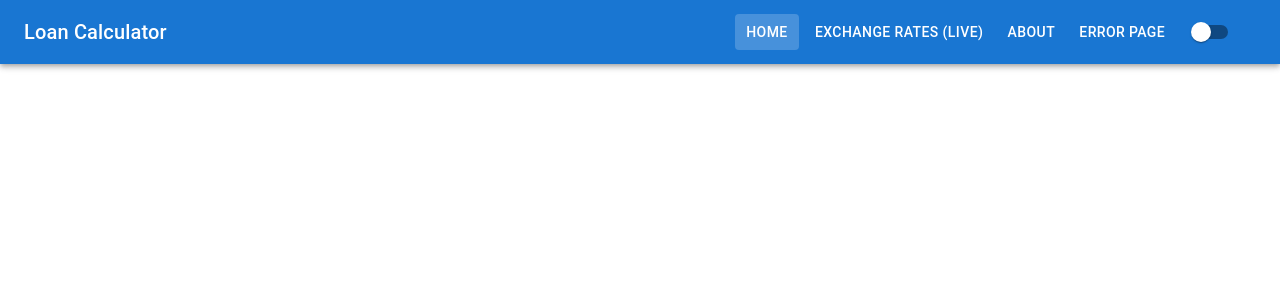
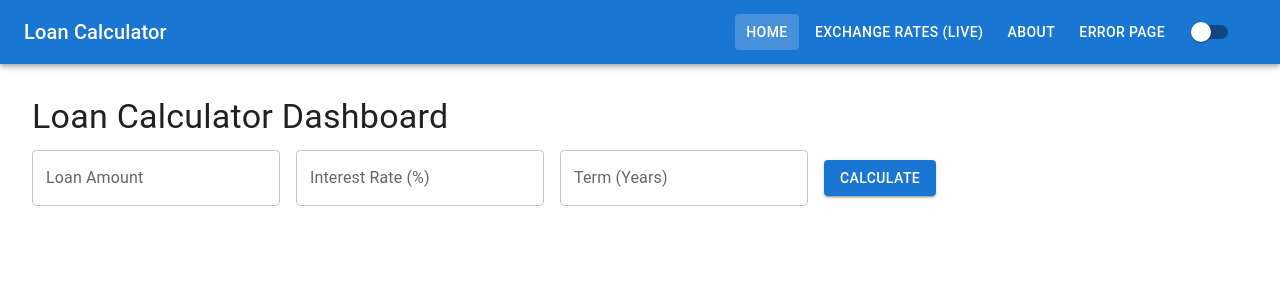
Before and after one commit to rishigovind-tech/Loan-Calculator, a React (Vite) app: page / in a window 1280 px wide. Shown: the top 300 px of the page. Built offline with nearby package versions, Linux system fonts and the light colour scheme.

Commit message:
Dashboard completed

```diff
--- a/src/App.jsx
+++ b/src/App.jsx
@@ -1,9 +1,14 @@
-// File: src/App.js
+// src/App.jsx
 import React, { useState } from "react";
-import ThemeContext from "./context/ThemeContext";
 import { ThemeProvider, createTheme } from "@mui/material/styles";
 import { CssBaseline } from "@mui/material";
 import Navbar from "./components/Navbar";
+import Dashboard from "./components/Dashboard";
+import { Route, Routes } from "react-router-dom";
+import ThemeContext from "./context/ThemeContext";
+// import About from "./components/About"; // Optional future route
+// import ExchangeRates from "./components/ExchangeRates";
+// import ErrorPage from "./components/ErrorPage";
 
 const App = () => {
   const [darkMode, setDarkMode] = useState(false);
@@ -19,6 +24,12 @@ const App = () => {
       <ThemeProvider theme={theme}>
         <CssBaseline />
         <Navbar />
+        <Routes>
+          <Route path="/" element={<Dashboard />} />
+          {/* <Route path="/about" element={<About />} />
+          <Route path="/exchange-rates" element={<ExchangeRates />} />
+          <Route path="*" element={<ErrorPage />} /> */}
+        </Routes>
       </ThemeProvider>
     </ThemeContext.Provider>
   );
--- /dev/null
+++ b/src/components/Dashboard.jsx
@@ -0,0 +1,182 @@
+// src/components/Dashboard.jsx
+import React, { useState } from "react";
+import {
+  Box,
+  Button,
+  Grid,
+  InputLabel,
+  MenuItem,
+  FormControl,
+  Select,
+  TextField,
+  Typography,
+  Table,
+  TableBody,
+  TableCell,
+  TableContainer,
+  TableHead,
+  TableRow,
+  Paper,
+} from "@mui/material";
+
+const Dashboard = () => {
+  const [loanAmount, setLoanAmount] = useState("");
+  const [interestRate, setInterestRate] = useState("");
+  const [loanTerm, setLoanTerm] = useState("");
+  const [monthlyEMI, setMonthlyEMI] = useState(null);
+  const [schedule, setSchedule] = useState([]);
+  const [currency, setCurrency] = useState("USD");
+
+  const calculateEMI = () => {
+    const P = parseFloat(loanAmount);
+    const annualRate = parseFloat(interestRate);
+    const N = parseInt(loanTerm) * 12;
+
+    if (!P || !annualRate || !N) return;
+
+    const R = annualRate / 12 / 100;
+    const emi =
+      (P * R * Math.pow(1 + R, N)) / (Math.pow(1 + R, N) - 1);
+
+    setMonthlyEMI(emi.toFixed(2));
+    generateSchedule(P, R, N, emi);
+  };
+
+  const generateSchedule = (P, R, N, emi) => {
+    const scheduleData = [];
+    let balance = P;
+
+    for (let i = 1; i <= N; i++) {
+      const interest = balance * R;
+      const principal = emi - interest;
+      balance -= principal;
+
+      scheduleData.push({
+        month: i,
+        principal: principal.toFixed(2),
+        interest: interest.toFixed(2),
+        balance: balance > 0 ? balance.toFixed(2) : "0.00",
+      });
+    }
+
+    setSchedule(scheduleData);
+  };
+
+  const resetForm = () => {
+    setLoanAmount("");
+    setInterestRate("");
+    setLoanTerm("");
+    setMonthlyEMI(null);
+    setSchedule([]);
+    setCurrency("USD");
+  };
+
+  return (
+    <Box p={4}>
+      <Typography variant="h4" gutterBottom>
+        Loan Calculator Dashboard
+      </Typography>
+
+      <Grid container spacing={2}>
+        <Grid item xs={12} md={3}>
+          <TextField
+            fullWidth
+            label="Loan Amount"
+            type="number"
+            value={loanAmount}
+            onChange={(e) => setLoanAmount(e.target.value)}
+          />
+        </Grid>
+        <Grid item xs={12} md={3}>
+          <TextField
+            fullWidth
+            label="Interest Rate (%)"
+            type="number"
+            value={interestRate}
+            onChange={(e) => setInterestRate(e.target.value)}
+          />
+        </Grid>
+        <Grid item xs={12} md={3}>
+          <TextField
+            fullWidth
+            label="Term (Years)"
+            type="number"
+            value={loanTerm}
+            onChange={(e) => setLoanTerm(e.target.value)}
+          />
+        </Grid>
+        <Grid item xs={12} md={3} display="flex" alignItems="center">
+          <Button
+            variant="contained"
+            color="primary"
+            onClick={calculateEMI}
+          >
+            CALCULATE
+          </Button>
+        </Grid>
+      </Grid>
+
+      {monthlyEMI && (
+        <>
+          <Box my={3} display="flex" alignItems="center" justifyContent="space-between">
+            <Box>
+              <Typography variant="h6">
+                Monthly EMI: {currency} {monthlyEMI}
+              </Typography>
+              <FormControl sx={{ mt: 2, minWidth: 120 }}>
+                <InputLabel>Currency</InputLabel>
+                <Select
+                  value={currency}
+                  label="Currency"
+                  onChange={(e) => setCurrency(e.target.value)}
+                >
+                  <MenuItem value="USD">USD</MenuItem>
+                  <MenuItem value="INR">INR</MenuItem>
+                  <MenuItem value="EUR">EUR</MenuItem>
+                </Select>
+              </FormControl>
+            </Box>
+            <Box>
+              <Button
+                variant="outlined"
+                color="secondary"
+                onClick={resetForm}
+              >
+                Reset Table
+              </Button>
+            </Box>
+          </Box>
+
+          <Typography variant="h6" gutterBottom>
+            Amortization Schedule ({currency})
+          </Typography>
+
+          <TableContainer component={Paper}>
+            <Table>
+              <TableHead>
+                <TableRow>
+                  <TableCell>Month</TableCell>
+                  <TableCell>Principal</TableCell>
+                  <TableCell>Interest</TableCell>
+                  <TableCell>Remaining Balance</TableCell>
+                </TableRow>
+              </TableHead>
+              <TableBody>
+                {schedule.map((row) => (
+                  <TableRow key={row.month}>
+                    <TableCell>{row.month}</TableCell>
+                    <TableCell>{row.principal} {currency}</TableCell>
+                    <TableCell>{row.interest} {currency}</TableCell>
+                    <TableCell>{row.balance} {currency}</TableCell>
+                  </TableRow>
+                ))}
+              </TableBody>
+            </Table>
+          </TableContainer>
+        </>
+      )}
+    </Box>
+  );
+};
+
+export default Dashboard;
```
